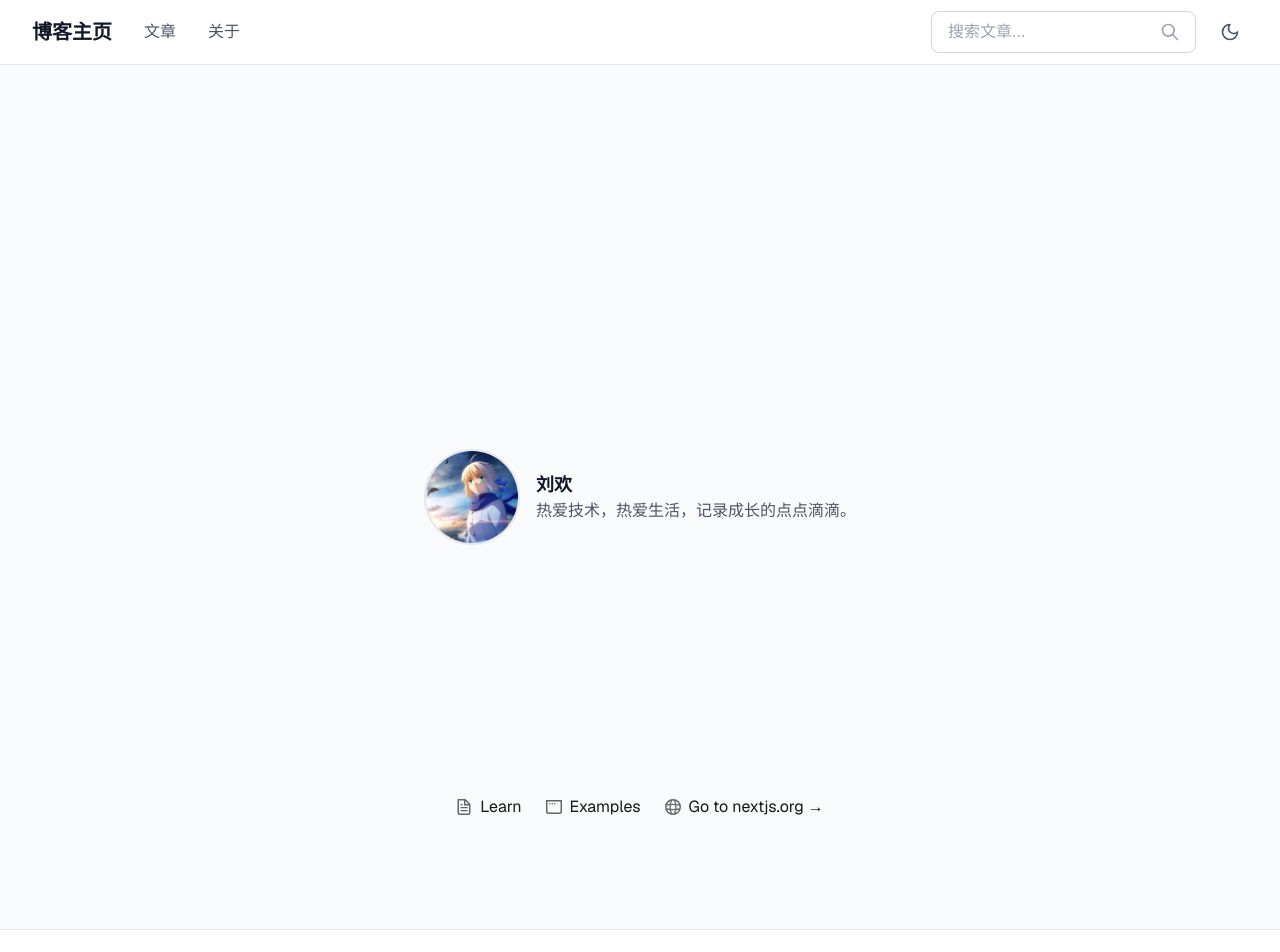
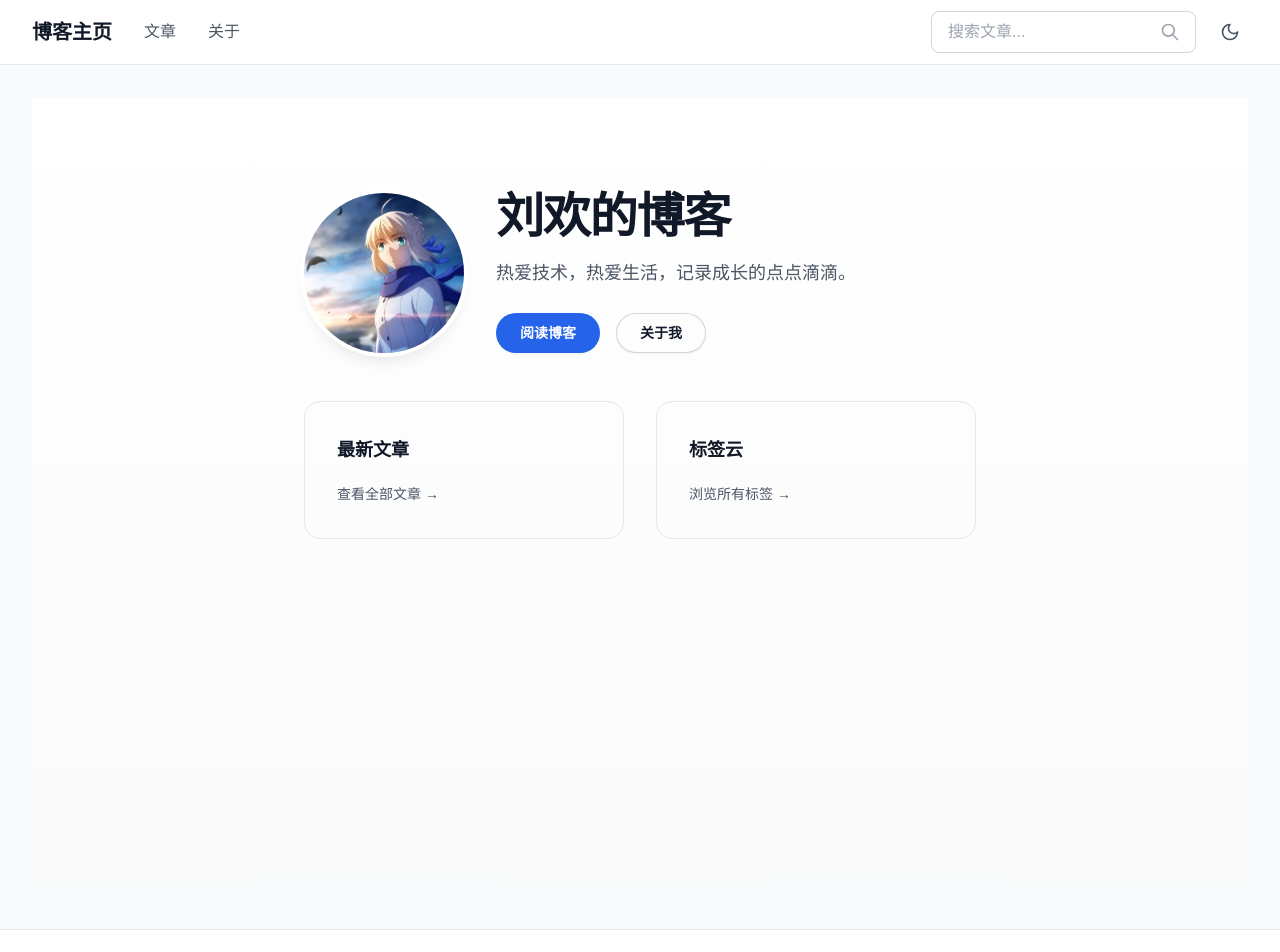
Before and after one commit to aniviaH/blog.dadifeihua.com, a Next.js app: page / in a window 1280 px wide. Shown: the top 952 px of the page. Built offline with nearby package versions, Linux system fonts and the light colour scheme.

Commit message:
feat: 让windsurf优化博客-优化首页

```diff
--- a/app/page.tsx
+++ b/app/page.tsx
@@ -1,112 +1,72 @@
-import Image from "next/image";
+import OptimizedImage from '@/components/OptimizedImage'
+import Link from 'next/link'
 
 export default function Home() {
   return (
-    <div className="grid grid-rows-[20px_1fr_20px] items-center justify-items-center min-h-screen p-8 pb-20 gap-16 sm:p-20 font-[family-name:var(--font-geist-sans)]">
-      <main className="flex flex-col gap-8 row-start-2 items-center sm:items-start">
-        {/* <Image
-          className="dark:invert"
-          src="/next.svg"
-          alt="Next.js logo"
-          width={180}
-          height={38}
-          priority
-        /> */}
-        <div className="flex items-center gap-4 my-8">
-          <img
+    <div className="min-h-screen bg-gradient-to-b from-white to-gray-50 dark:from-gray-900 dark:to-gray-800">
+      <main className="container mx-auto px-4 py-16 sm:py-24">
+        <div className="max-w-2xl mx-auto text-center sm:text-left">
+          <div className="flex flex-col sm:flex-row items-center gap-8 mb-12">
+            <div className="w-40 h-40 shrink-0">
+              <OptimizedImage
                 src="/avatar.jpeg"
                 alt="博主头像"
-            className="w-24 h-24 rounded-full border-2 border-gray-200 dark:border-gray-700"
+                width={160}
+                height={160}
+                priority
+                className="rounded-full ring-4 ring-white dark:ring-gray-800 shadow-lg"
               />
-          <div>
-            <h3 className="text-lg font-semibold text-gray-900 dark:text-white">刘欢</h3>
-            <p className="text-gray-600 dark:text-gray-400">热爱技术，热爱生活，记录成长的点点滴滴。</p>
+            </div>
+            <div className="flex-1">
+              <h1 className="text-4xl font-bold tracking-tight text-gray-900 dark:text-white sm:text-5xl">
+                刘欢的博客
+              </h1>
+              <p className="mt-4 text-lg leading-8 text-gray-600 dark:text-gray-300">
+                热爱技术，热爱生活，记录成长的点点滴滴。
+              </p>
+              <div className="mt-6 flex flex-wrap justify-center sm:justify-start gap-4">
+                <Link
+                  href="/posts"
+                  className="rounded-full px-6 py-2.5 text-sm font-semibold text-white shadow-sm bg-blue-600 hover:bg-blue-500 focus-visible:outline focus-visible:outline-2 focus-visible:outline-offset-2 focus-visible:outline-blue-600 dark:bg-blue-500 dark:hover:bg-blue-400"
+                >
+                  阅读博客
+                </Link>
+                <Link
+                  href="/about"
+                  className="rounded-full px-6 py-2.5 text-sm font-semibold text-gray-900 shadow-sm ring-1 ring-inset ring-gray-300 hover:bg-gray-50 dark:text-white dark:ring-gray-700 dark:hover:bg-gray-800"
+                >
+                  关于我
+                </Link>
               </div>
             </div>
-        {/* <ol className="list-inside list-decimal text-sm text-center sm:text-left font-[family-name:var(--font-geist-mono)]">
-          <li className="mb-2">
-            Get started by editing{" "}
-            <code className="bg-black/[.05] dark:bg-white/[.06] px-1 py-0.5 rounded font-semibold">
-              app/page.tsx
-            </code>
-            .
-          </li>
-          <li>Save and see your changes instantly.</li>
-        </ol>
+          </div>
 
-        <div className="flex gap-4 items-center flex-col sm:flex-row">
-          <a
-            className="rounded-full border border-solid border-transparent transition-colors flex items-center justify-center bg-foreground text-background gap-2 hover:bg-[#383838] dark:hover:bg-[#ccc] text-sm sm:text-base h-10 sm:h-12 px-4 sm:px-5"
-            href="https://vercel.com/new?utm_source=create-next-app&utm_medium=appdir-template-tw&utm_campaign=create-next-app"
-            target="_blank"
-            rel="noopener noreferrer"
+          <div className="grid gap-8 sm:grid-cols-2">
+            <div className="rounded-2xl border border-gray-200 dark:border-gray-700 p-8 text-center sm:text-left">
+              <h2 className="text-lg font-semibold leading-8 text-gray-900 dark:text-white mb-4">
+                最新文章
+              </h2>
+              <Link
+                href="/posts"
+                className="text-sm leading-6 text-gray-600 dark:text-gray-400 hover:text-blue-600 dark:hover:text-blue-400"
               >
-            <Image
-              className="dark:invert"
-              src="/vercel.svg"
-              alt="Vercel logomark"
-              width={20}
-              height={20}
-            />
-            Deploy now
-          </a>
-          <a
-            className="rounded-full border border-solid border-black/[.08] dark:border-white/[.145] transition-colors flex items-center justify-center hover:bg-[#f2f2f2] dark:hover:bg-[#1a1a1a] hover:border-transparent text-sm sm:text-base h-10 sm:h-12 px-4 sm:px-5 sm:min-w-44"
-            href="https://nextjs.org/docs?utm_source=create-next-app&utm_medium=appdir-template-tw&utm_campaign=create-next-app"
-            target="_blank"
-            rel="noopener noreferrer"
+                查看全部文章 →
+              </Link>
+            </div>
+            <div className="rounded-2xl border border-gray-200 dark:border-gray-700 p-8 text-center sm:text-left">
+              <h2 className="text-lg font-semibold leading-8 text-gray-900 dark:text-white mb-4">
+                标签云
+              </h2>
+              <Link
+                href="/tags"
+                className="text-sm leading-6 text-gray-600 dark:text-gray-400 hover:text-blue-600 dark:hover:text-blue-400"
               >
-            Read our docs
-          </a>
-        </div> */}
+                浏览所有标签 →
+              </Link>
+            </div>
+          </div>
+        </div>
       </main>
-      <footer className="row-start-3 flex gap-6 flex-wrap items-center justify-center">
-        <a
-          className="flex items-center gap-2 hover:underline hover:underline-offset-4"
-          href="https://nextjs.org/learn?utm_source=create-next-app&utm_medium=appdir-template-tw&utm_campaign=create-next-app"
-          target="_blank"
-          rel="noopener noreferrer"
-        >
-          <Image
-            aria-hidden
-            src="/file.svg"
-            alt="File icon"
-            width={16}
-            height={16}
-          />
-          Learn
-        </a>
-        <a
-          className="flex items-center gap-2 hover:underline hover:underline-offset-4"
-          href="https://vercel.com/templates?framework=next.js&utm_source=create-next-app&utm_medium=appdir-template-tw&utm_campaign=create-next-app"
-          target="_blank"
-          rel="noopener noreferrer"
-        >
-          <Image
-            aria-hidden
-            src="/window.svg"
-            alt="Window icon"
-            width={16}
-            height={16}
-          />
-          Examples
-        </a>
-        <a
-          className="flex items-center gap-2 hover:underline hover:underline-offset-4"
-          href="https://nextjs.org?utm_source=create-next-app&utm_medium=appdir-template-tw&utm_campaign=create-next-app"
-          target="_blank"
-          rel="noopener noreferrer"
-        >
-          <Image
-            aria-hidden
-            src="/globe.svg"
-            alt="Globe icon"
-            width={16}
-            height={16}
-          />
-          Go to nextjs.org →
-        </a>
-      </footer>
     </div>
-  );
+  )
 }
```
Lines whose indentation alone changed are shown as unchanged.
